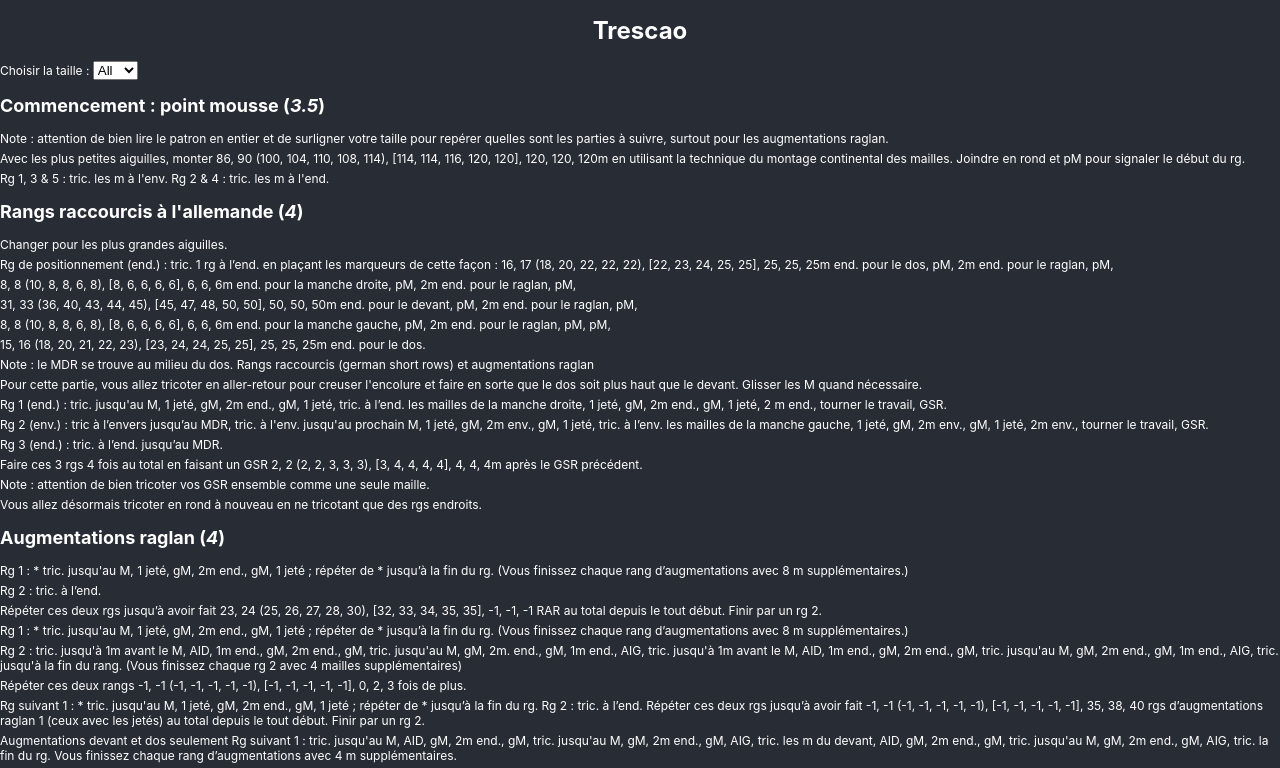
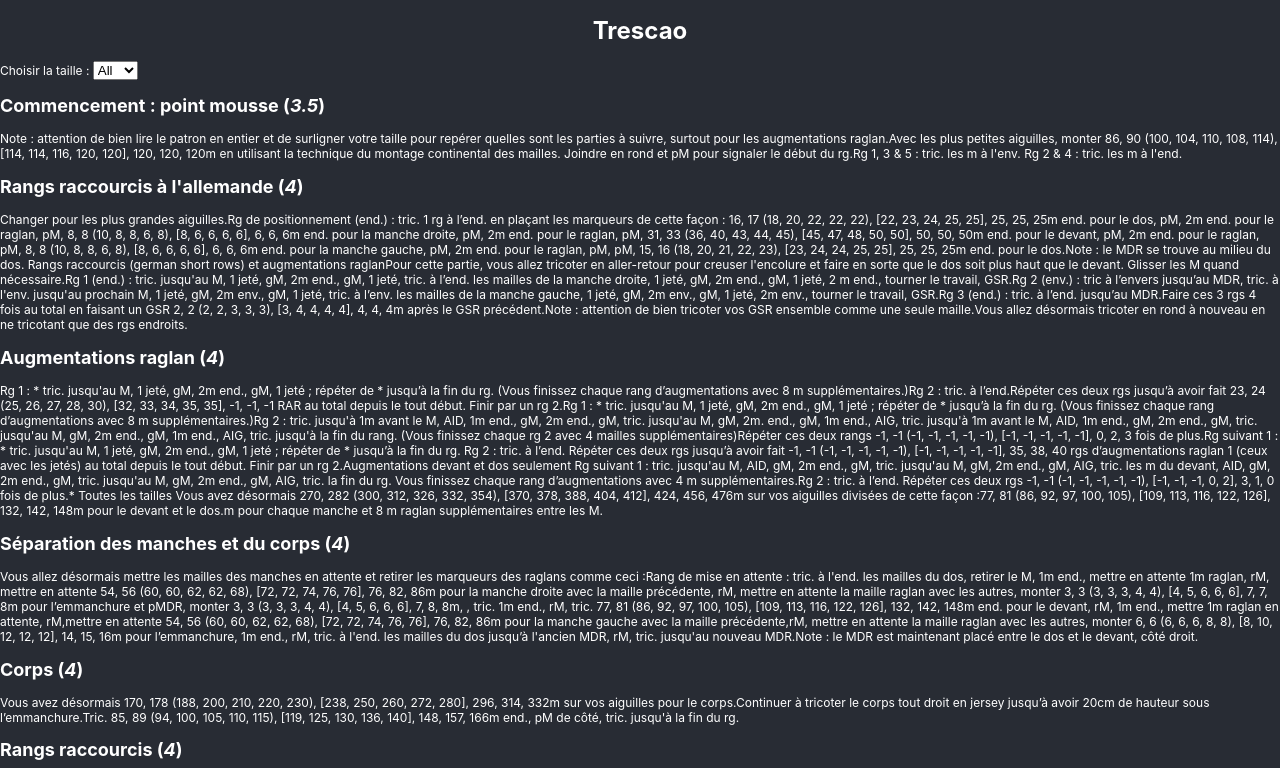
Before and after one commit to domitilleroger/knitting, a React (Create React App) app: page / in a window 1280 px wide. Shown: the top 768 px of the page. Built offline with nearby package versions, Linux system fonts and the light colour scheme.

Commit message:
feat(part): add component

```diff
--- a/src/App.tsx
+++ b/src/App.tsx
@@ -3,7 +3,8 @@ import './App.css';
 import jsonPattern from "./patterns/trescao.json";
 import { formatJSON } from "./types/Pattern";
 
-import Instruction from "./components/instruction/Instruction";
+import Instruction from "./components/Instruction/Instruction";
+import Part from "./components/Part/Part";
 
 function App() {
   const [currentSize, setCurrentSize] = useState(-1);
@@ -28,20 +29,7 @@ function App() {
             <option key={size} value={size}>{size}</option>
           )}
         </select>
-        {
-          currentPattern.part.map((partt, index) =>
-            <div key={index}>
-              <h2>{partt.title} (<i>{partt.needlesSize}</i>)</h2>
-              {partt.instructions.map(instruction =>
-                <Instruction
-                  key={instruction.order}
-                  instruction={instruction}
-                  currentSize={currentSize}
-                />
-              )}
-          </div>
-          )
-        }
+        {currentPattern.part.map((part, index) => <Part key={index} part={part} currentSize={currentSize}/>)}
       </main>
     </div>
   );
--- /dev/null
+++ b/src/components/Part/Part.tsx
@@ -0,0 +1,24 @@
+import React from 'react';
+import { IPart, IInstruction } from '../../types/Pattern';
+import { getCurrentSizes, DisplaySizes } from "../../sizes/size";
+import Instruction from "../../components/Instruction/Instruction";
+
+interface PartProps {
+  currentSize: number;
+  part: IPart;
+}
+
+function Part({ part, currentSize }: PartProps) {
+  return <div className="part">
+    <h2>{part.title} (<i>{part.needlesSize}</i>)</h2>
+    {part.instructions.map(instruction =>
+      <Instruction
+        key={instruction.order}
+        instruction={instruction}
+        currentSize={currentSize}
+      />
+    )}
+</div>;
+}
+
+export default Part;
--- a/src/components/instruction/Instruction.tsx
+++ b/src/components/instruction/Instruction.tsx
@@ -21,9 +21,9 @@ function Instruction(props: InstructionProps) {
 
   return displayInstruction
     ? (
-      <p className="instruction">
+      <span className="instruction instruction-{instruction.type}">
         {props.instruction.content.replace('///', valuesToDisplay)}
-      </p>
+      </span>
     )
     : null;
 }
```
